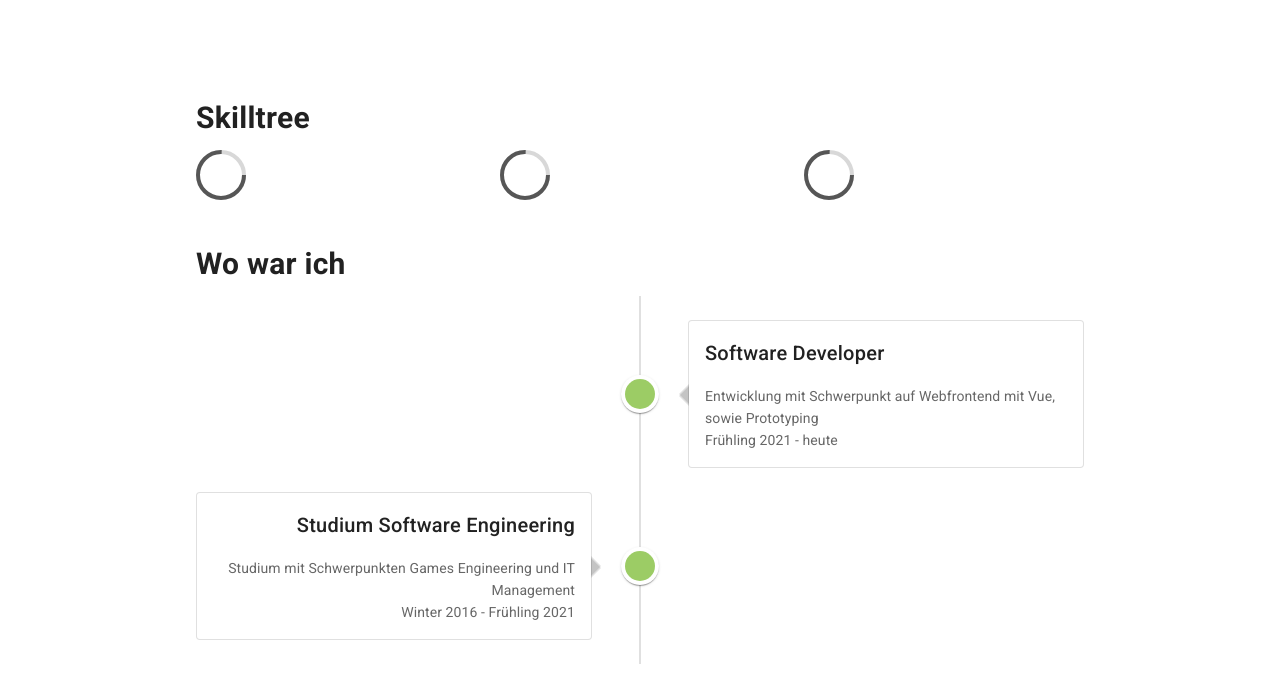
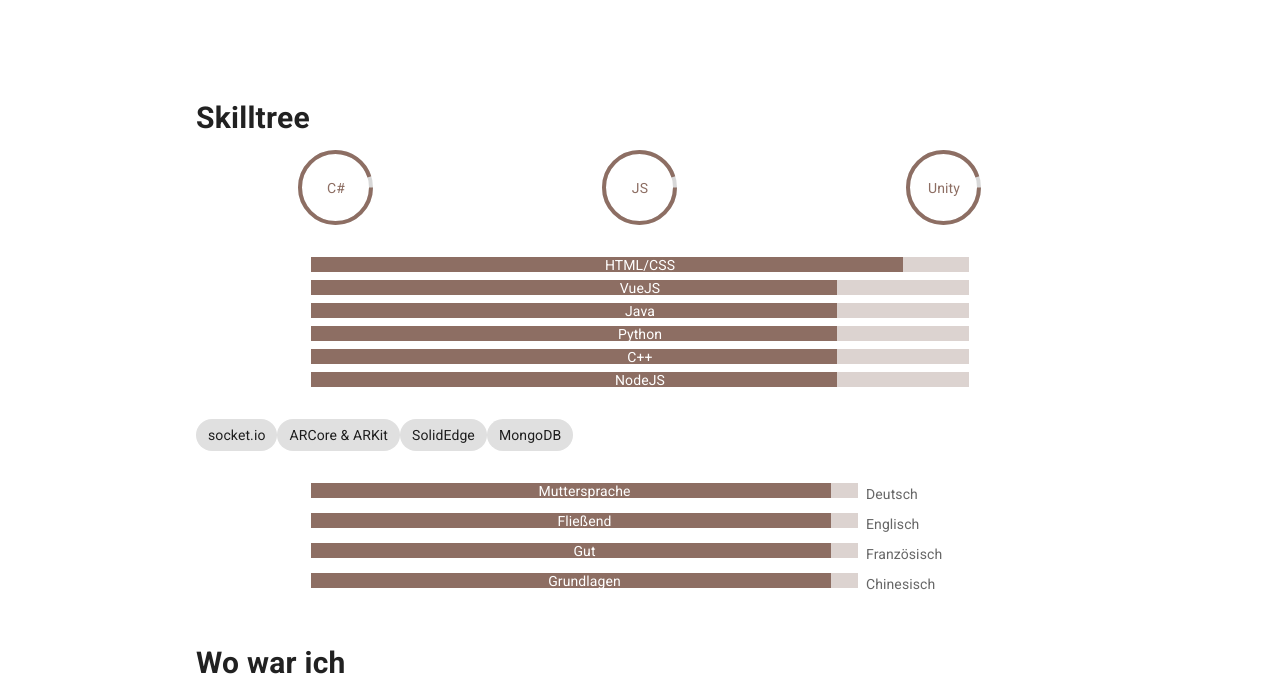
Before and after one commit to LeonardoMayo/mywebsite, a Vue app: page / in a window 1280 px wide. Shown: the part 1880-2556 px from the top of the page. Built offline with nearby package versions, Linux system fonts and the light colour scheme; no server answers.

Commit message:
worked more on skilltree

```diff
--- a/src/components/ProjectsList.vue
+++ b/src/components/ProjectsList.vue
@@ -26,7 +26,7 @@
 import ProjectCard from "@/components/ProjectCard";
 export default {
     name: 'ProjectsList',
-    components: {ProjectCard},
+    components: { ProjectCard },
     data: () => ({
         model: true,
     }),
--- a/src/components/Skills.vue
+++ b/src/components/Skills.vue
@@ -3,10 +3,99 @@
         <v-card-title><h2>Skilltree</h2></v-card-title>
         <v-card-text>
             <v-row>
-                <v-col cols="4"><v-progress-circular size="50" value="75" /></v-col>
-                <v-col cols="4"><v-progress-circular size="50" value="75" /></v-col>
-                <v-col cols="4"><v-progress-circular size="50" value="75" /></v-col>
+                <v-col cols="4" class="topCol">
+                    <v-progress-circular size="75" value="95" color="accent">C#</v-progress-circular>
+                </v-col>
+                <v-col cols="4" class="topCol">
+                    <v-progress-circular size="75" value="95" color="accent">JS</v-progress-circular>
+                </v-col>
+                <v-col cols="4" class="topCol">
+                    <v-progress-circular size="75" value="95" color="accent">Unity</v-progress-circular>
+                </v-col>
             </v-row>
+
+            <div style="height: 2em"></div>
+
+            <!-- Other languages -->
+            <v-row dense class="skillRows">
+                <v-col>
+                    <v-progress-linear height="15" value="90" color="accent" dark>HTML/CSS</v-progress-linear>
+                </v-col>
+            </v-row>
+            <v-row dense class="skillRows">
+                <v-col>
+                    <v-progress-linear height="15" value="80" color="accent" dark>VueJS</v-progress-linear>
+                </v-col>
+            </v-row>
+            <v-row dense class="skillRows">
+                <v-col>
+                    <v-progress-linear height="15" value="80" color="accent" dark>Java</v-progress-linear>
+                </v-col>
+            </v-row>
+            <v-row dense class="skillRows">
+                <v-col>
+                    <v-progress-linear height="15" value="80" color="accent" dark>Python</v-progress-linear>
+                </v-col>
+            </v-row>
+            <v-row dense class="skillRows">
+                <v-col>
+                    <v-progress-linear height="15" value="80" color="accent" dark>C++</v-progress-linear>
+                </v-col>
+            </v-row>
+            <v-row dense class="skillRows">
+                <v-col>
+                    <v-progress-linear height="15" value="80" color="accent" dark>NodeJS</v-progress-linear>
+                </v-col>
+            </v-row>
+
+            <div style="height: 2em"></div>
+
+            <!-- more Buzzwords -->
+            <v-row>
+                <v-col>
+                    <v-chip
+                        v-for="buzzword in suplementaryBuzzwords"
+                        :key="buzzword.index"
+                    >
+                        {{ buzzword }}
+                    </v-chip>
+                </v-col>
+            </v-row>
+
+            <div style="height: 2em"></div>
+
+            <!-- Human languages -->
+            <v-row dense class="skillRows">
+                <v-col cols="10">
+                    <v-progress-linear height="15" value="95" color="accent" dark>Muttersprache</v-progress-linear>
+                </v-col>
+                <v-col>
+                    <span>Deutsch</span>
+                </v-col>
+            </v-row>
+            <v-row dense class="skillRows">
+                <v-col cols="10">
+                    <v-progress-linear height="15" value="95" color="accent" dark>Fließend</v-progress-linear>
+                </v-col>
+                <v-col>
+                    <span>Englisch</span>
+                </v-col>
+            </v-row>
+            <v-row dense class="skillRows">
+                <v-col cols="10">
+                    <v-progress-linear height="15" value="95" color="accent" dark>Gut</v-progress-linear>
+                </v-col>
+                <v-col>
+                    <span>Französisch</span>
+                </v-col>
+            </v-row>
+            <v-row dense class="skillRows">
+                <v-col cols="10">
+                    <v-progress-linear height="15" value="95" color="accent" dark>Grundlagen</v-progress-linear>
+                </v-col>
+                <v-col><span>Chinesisch</span></v-col>
+            </v-row>
+
         </v-card-text>
     </v-card>
 </template>
@@ -14,9 +103,20 @@
 <script>
 export default {
     name: 'Skills',
+    data: () => ({
+        suplementaryBuzzwords: [ 'socket.io', 'ARCore & ARKit', 'SolidEdge', 'MongoDB' ]
+    }),
 }
 </script>
 
 <style scoped lang="scss">
+.topCol {
+    justify-content: center !important;
+    display: inline-flex !important;
+}
 
+.skillRows {
+    max-width: 75%;
+    margin: auto;
+}
 </style>
```
